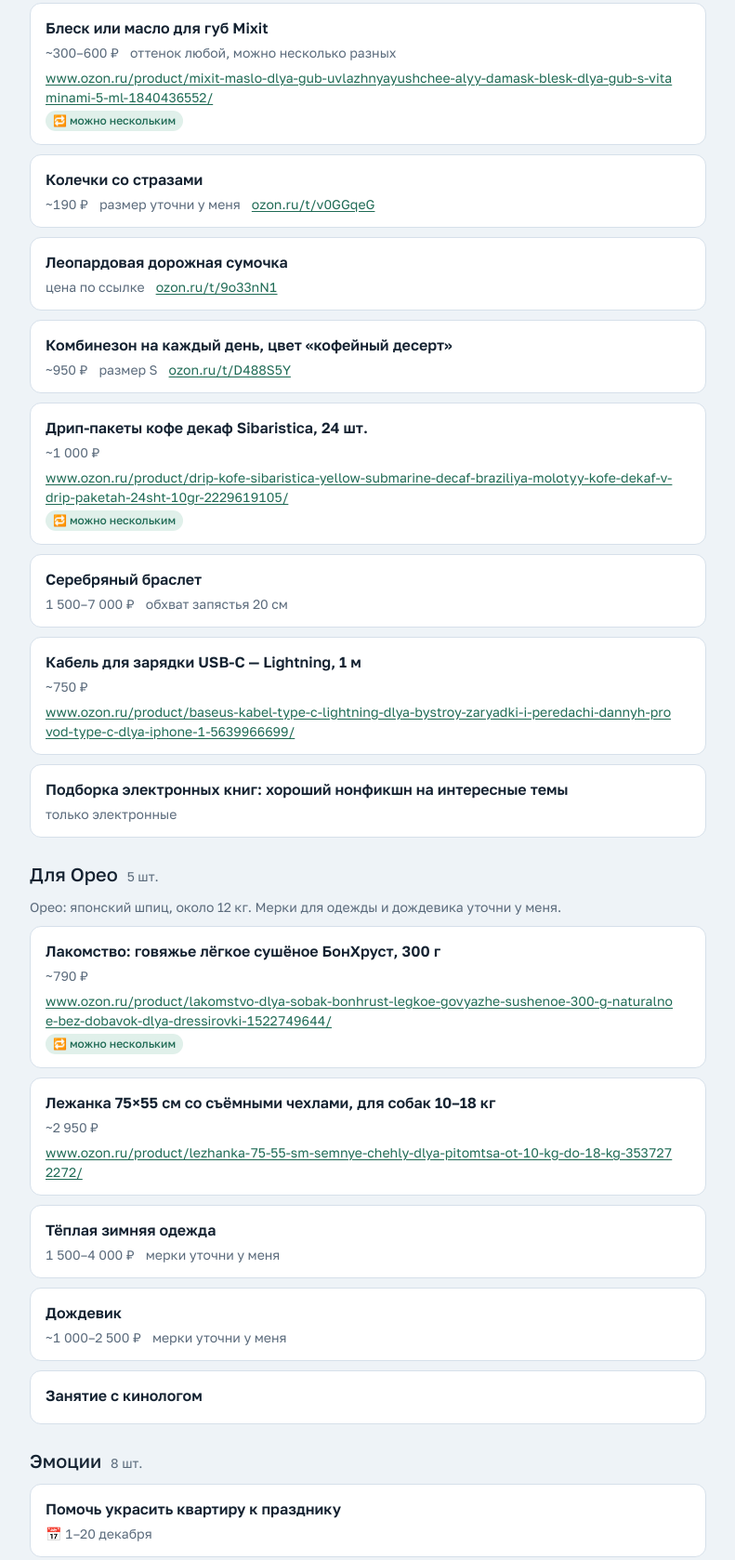
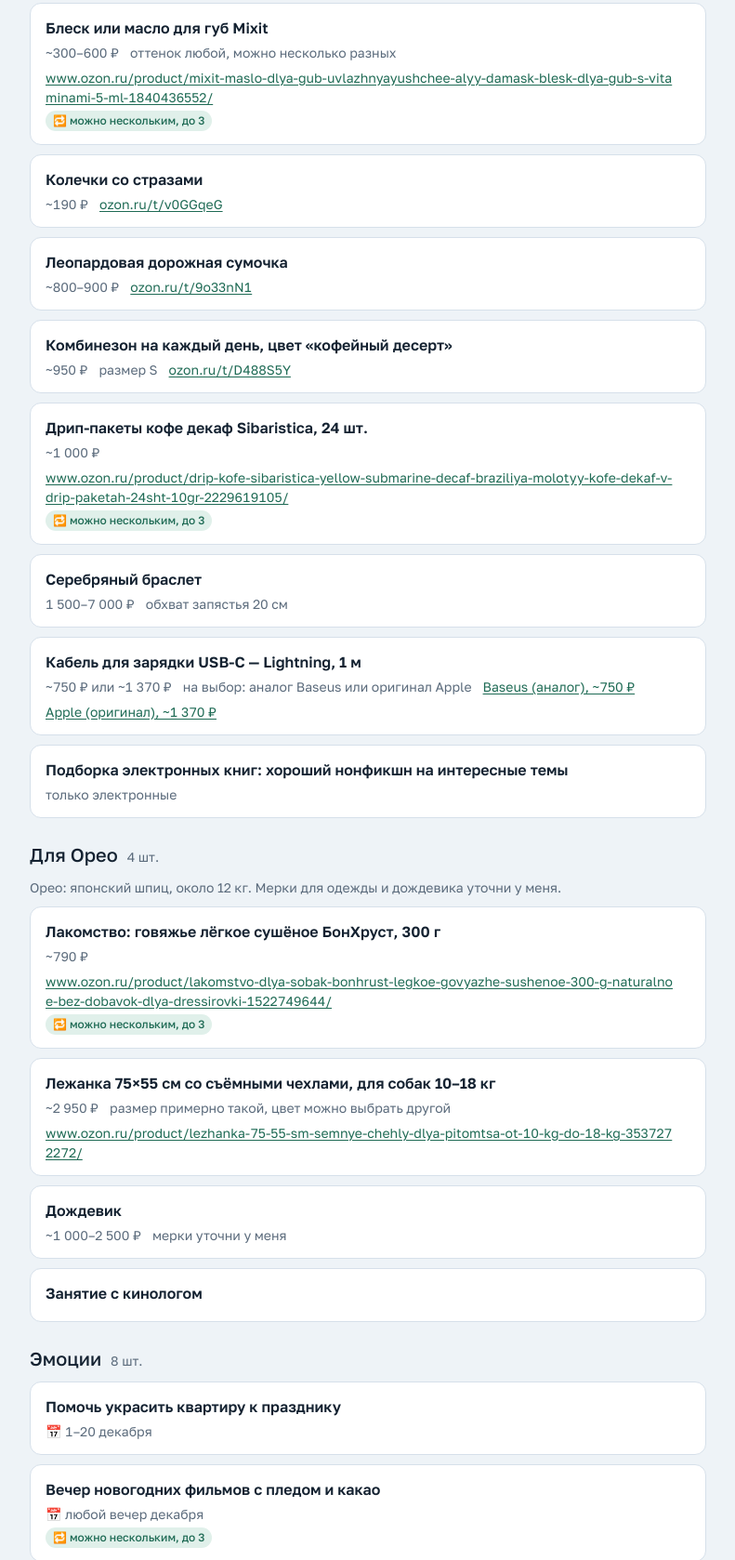
Before and after one commit to SvartaLi/wishlist, a plain HTML site: page index.html in a window 1280 px wide. Shown: the part 480-2158 px from the top of the page at 93% size, without its empty margins (244-1035 px from the left). Drawn offline with Linux system fonts and the light colour scheme; no server answers; a web font is replaced by a local one.

Commit message:
Лимит 3, два кабеля, правки пунктов

```diff
--- a/index.html
+++ b/index.html
@@ -108,6 +108,7 @@ footer { padding-block: 32px 48px; color: var(--muted); font-size: 14px; }
 <script>
 // ▼▼▼ Сюда вставляется адрес веб-приложения из Google Apps Script (оканчивается на /exec).
 // Пока строка пустая, страница работает в демо-режиме: отметки видны только на этом устройстве.
+const MULTI_MAX = 3; // сколько человек максимум могут взять пункт «можно нескольким» (то же число в apps-script.gs)
 const API_URL = "https://script.google.com/macros/s/AKfycbxoWx-66Es4uY5VB7t3iUKm_T8wVjzNZw5A7p3pKDhPaAfCjXFVZs0WxeXr99VpjXj5/exec";
 // ▲▲▲
 
@@ -121,17 +122,19 @@ const GROUPS = [
 // Если меняешь multi/pool, поменяй и список SHARED в apps-script.gs.
 const ITEMS = [
   { id: "mixit", g: "things", t: "Блеск или масло для губ Mixit", price: "~300–600 ₽", link: "https://www.ozon.ru/product/mixit-maslo-dlya-gub-uvlazhnyayushchee-alyy-damask-blesk-dlya-gub-s-vitaminami-5-ml-1840436552/", hint: "оттенок любой, можно несколько разных", multi: true },
-  { id: "rings", g: "things", t: "Колечки со стразами", price: "~190 ₽", link: "https://ozon.ru/t/v0GGqeG", hint: "размер уточни у меня" },
-  { id: "bag", g: "things", t: "Леопардовая дорожная сумочка", price: "цена по ссылке", link: "https://ozon.ru/t/9o33nN1" },
+  { id: "rings", g: "things", t: "Колечки со стразами", price: "~190 ₽", link: "https://ozon.ru/t/v0GGqeG" },
+  { id: "bag", g: "things", t: "Леопардовая дорожная сумочка", price: "~800–900 ₽", link: "https://ozon.ru/t/9o33nN1" },
   { id: "suit", g: "things", t: "Комбинезон на каждый день, цвет «кофейный десерт»", price: "~950 ₽", link: "https://ozon.ru/t/D488S5Y", hint: "размер S" },
   { id: "decaf", g: "things", t: "Дрип-пакеты кофе декаф Sibaristica, 24 шт.", price: "~1 000 ₽", link: "https://www.ozon.ru/product/drip-kofe-sibaristica-yellow-submarine-decaf-braziliya-molotyy-kofe-dekaf-v-drip-paketah-24sht-10gr-2229619105/", multi: true },
   { id: "bracelet", g: "things", t: "Серебряный браслет", price: "1 500–7 000 ₽", hint: "обхват запястья 20 см" },
-  { id: "cable", g: "things", t: "Кабель для зарядки USB-C — Lightning, 1 м", price: "~750 ₽", link: "https://www.ozon.ru/product/baseus-kabel-type-c-lightning-dlya-bystroy-zaryadki-i-peredachi-dannyh-provod-type-c-dlya-iphone-1-5639966699/" },
+  { id: "cable", g: "things", t: "Кабель для зарядки USB-C — Lightning, 1 м", price: "~750 ₽ или ~1 370 ₽", hint: "на выбор: аналог Baseus или оригинал Apple", links: [
+    { label: "Baseus (аналог), ~750 ₽", url: "https://www.ozon.ru/product/baseus-kabel-type-c-lightning-dlya-bystroy-zaryadki-i-peredachi-dannyh-provod-type-c-dlya-iphone-1-5639966699/" },
+    { label: "Apple (оригинал), ~1 370 ₽", url: "https://www.ozon.ru/product/kabel-apple-usb-c-lightning-1-m-60w-usb-type-c-to-lightning-dlya-mobilnyh-ustroystv-a2561-314498700/" },
+  ] },
   { id: "books", g: "things", t: "Подборка электронных книг: хороший нонфикшн на интересные темы", hint: "только электронные" },
 
   { id: "treats", g: "dog", t: "Лакомство: говяжье лёгкое сушёное БонХруст, 300 г", price: "~790 ₽", link: "https://www.ozon.ru/product/lakomstvo-dlya-sobak-bonhrust-legkoe-govyazhe-sushenoe-300-g-naturalnoe-bez-dobavok-dlya-dressirovki-1522749644/", multi: true },
-  { id: "bed", g: "dog", t: "Лежанка 75×55 см со съёмными чехлами, для собак 10–18 кг", price: "~2 950 ₽", link: "https://www.ozon.ru/product/lezhanka-75-55-sm-semnye-chehly-dlya-pitomtsa-ot-10-kg-do-18-kg-3537272272/" },
-  { id: "warm", g: "dog", t: "Тёплая зимняя одежда", price: "1 500–4 000 ₽", hint: "мерки уточни у меня" },
+  { id: "bed", g: "dog", t: "Лежанка 75×55 см со съёмными чехлами, для собак 10–18 кг", price: "~2 950 ₽", link: "https://www.ozon.ru/product/lezhanka-75-55-sm-semnye-chehly-dlya-pitomtsa-ot-10-kg-do-18-kg-3537272272/", hint: "размер примерно такой, цвет можно выбрать другой" },
   { id: "raincoat", g: "dog", t: "Дождевик", price: "~1 000–2 500 ₽", hint: "мерки уточни у меня" },
   { id: "trainer", g: "dog", t: "Занятие с кинологом" },
 
@@ -233,7 +236,8 @@ function card(it) {
   const n = state.counts[it.id] || 0;
   const mine = state.mine.has(it.id);
   const shared = it.multi || it.pool;
-  const taken = n > 0 && !shared && !mine;
+  const full = it.multi && n >= MULTI_MAX && !mine;   // «можно нескольким» — не больше трёх человек
+  const taken = (n > 0 && !shared && !mine) || full;
 
   const title = el("p", { class: "title" });
   if (it.star) title.append(el("span", { class: "star", "aria-label": "очень хочу", text: "★" }));
@@ -244,11 +248,12 @@ function card(it) {
   if (it.when) meta.append(el("span", { text: "📅 " + it.when }));
   if (it.hint) meta.append(el("span", { text: it.hint }));
   if (it.link) meta.append(el("a", { href: it.link, target: "_blank", rel: "noopener", text: it.link.replace("https://", "") }));
+  for (const l of it.links || []) meta.append(el("a", { href: l.url, target: "_blank", rel: "noopener", text: l.label }));
 
   const chips = el("div", { class: "chips" });
   if (it.pool) chips.append(el("span", { class: "chip", text: "👥 можно скинуться" }));
-  if (it.multi) chips.append(el("span", { class: "chip", text: "🔁 можно нескольким" }));
-  if (n > 0) chips.append(el("span", { class: "chip taken", text: shared ? "Уже дарят: " + n : "Занято" }));
+  if (it.multi) chips.append(el("span", { class: "chip", text: "🔁 можно нескольким, до " + MULTI_MAX }));
+  if (n > 0) chips.append(el("span", { class: "chip taken", text: it.multi ? "Уже дарят: " + n + " из " + MULTI_MAX : (shared ? "Уже дарят: " + n : "Занято") }));
 
   const side = el("div", { class: "side" });
   if (state.mode === "live" || state.mode === "demo") {
@@ -270,7 +275,8 @@ async function toggle(id) {
   try {
     const res = await apiPost(action, id);
     apply(res);
-    if (res && res.ok === false && res.error === "taken") renderStatus("<strong>Этот подарок только что взял кто-то другой.</strong> Выбери, пожалуйста, другой.");
+    if (res && res.ok === false && res.error === "full") renderStatus("<strong>Этот подарок уже дарят трое.</strong> Выбери, пожалуйста, другой.");
+    else if (res && res.ok === false && res.error === "taken") renderStatus("<strong>Этот подарок только что взял кто-то другой.</strong> Выбери, пожалуйста, другой.");
     else renderStatus();
   } catch (e) {
     renderStatus("<strong>Отметка не сохранилась.</strong> Проверь интернет и попробуй ещё раз.");
```
